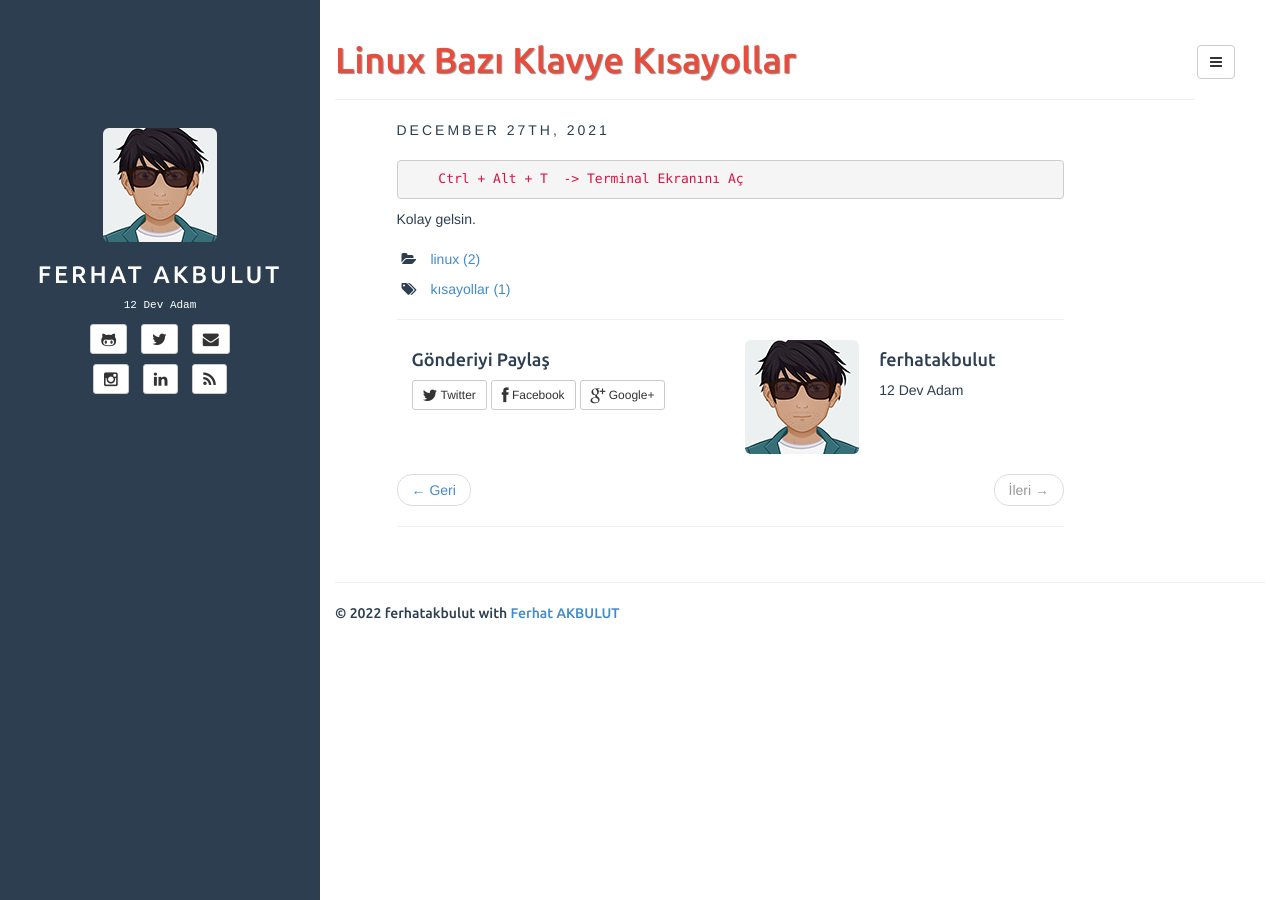
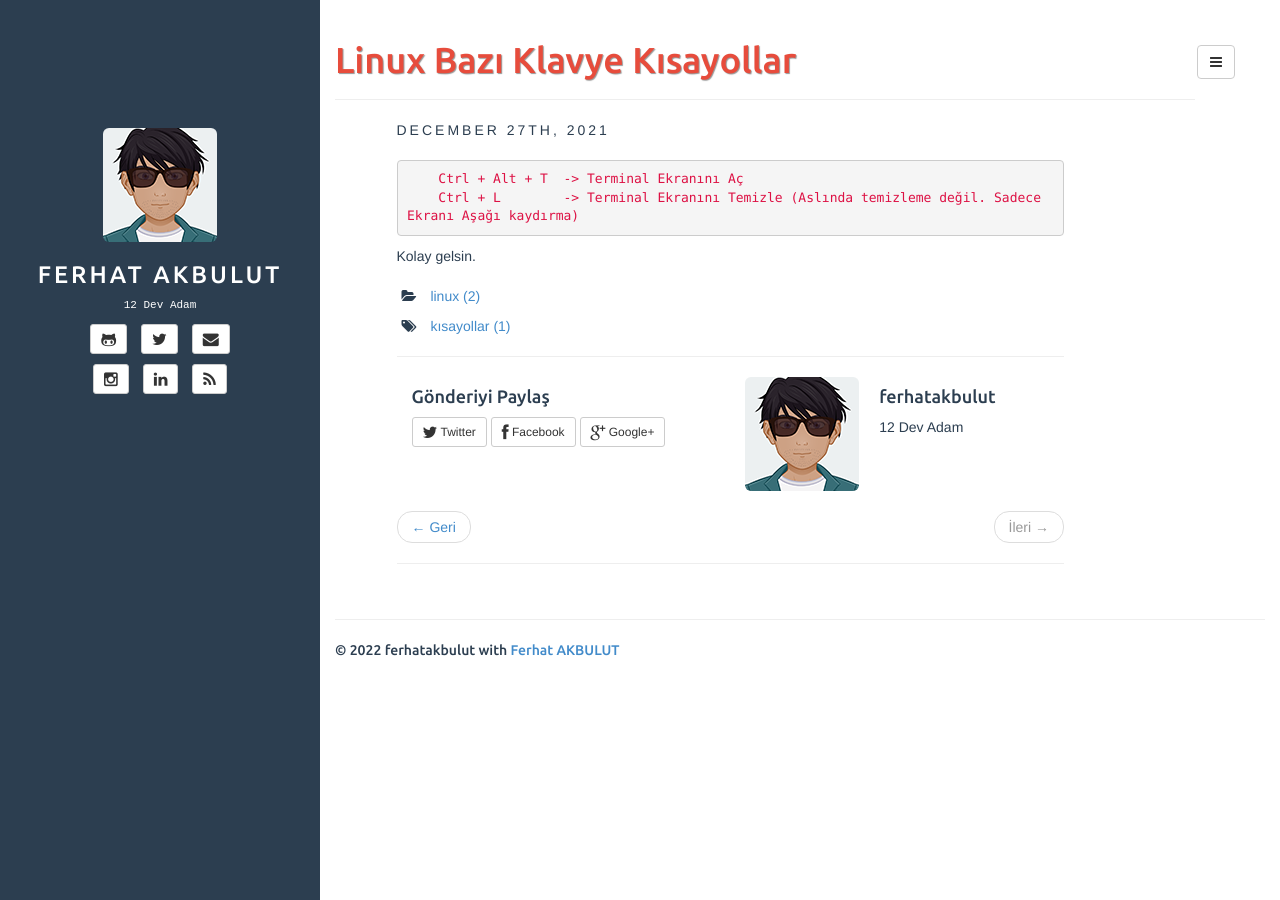
Before and after one commit to ferhatakbulut/ferhatakbulut.github.io, a Jekyll site: the page built from _posts/2021-12-27-linux-kisayollari.md, in a window 1280 px wide. Built offline with Jekyll 4.4.1, drawn with Linux system fonts in a browser that asks for light colours.

Commit message:
2021-12-27-linux-kisayollari
add line

```diff
--- a/_posts/2021-12-27-linux-kisayollari.md
+++ b/_posts/2021-12-27-linux-kisayollari.md
@@ -9,6 +9,7 @@ description: Linux bazı klavye kısayolları
 {% highlight yaml %}
 
     Ctrl + Alt + T  -> Terminal Ekranını Aç
+    Ctrl + L        -> Terminal Ekranını Temizle (Aslında temizleme değil. Sadece Ekranı Aşağı kaydırma)
 
 {% endhighlight %}
 
```
